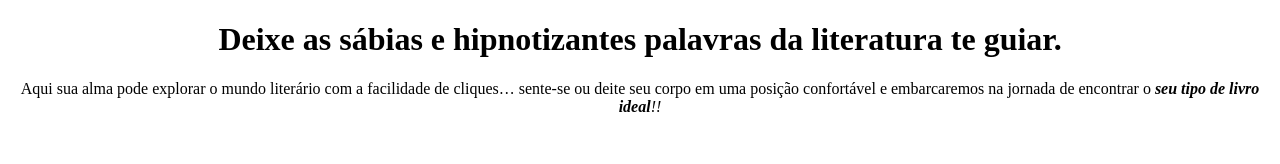
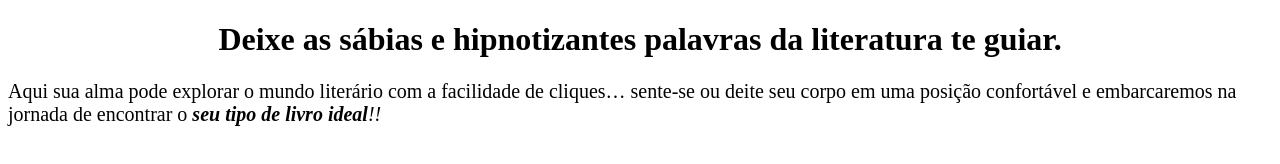
Before and after one commit to ilyheloisa/webpage1Adm2023HeloisaOliveira, a plain HTML site: page index.html in a window 1280 px wide. Drawn offline with Linux system fonts and the light colour scheme.

Commit message:
Update index.html

```diff
--- a/index.html
+++ b/index.html
@@ -6,6 +6,6 @@
            <body>
          <h1 style="text-align: center">Deixe as sábias e hipnotizantes palavras da literatura te guiar. </h1>
 
-          <p style="text-align: center"; style="font-size: 20px">Aqui sua alma pode explorar o mundo literário com a facilidade de cliques… sente-se ou deite seu corpo em uma posição confortável e embarcaremos na jornada de encontrar o <strong><em>seu tipo de livro ideal</strong>!!</em></p>
+          <p style="font-size: 20px; style="text-align: center">Aqui sua alma pode explorar o mundo literário com a facilidade de cliques… sente-se ou deite seu corpo em uma posição confortável e embarcaremos na jornada de encontrar o <strong><em>seu tipo de livro ideal</strong>!!</em></p>
         </body>
 </html>
```
